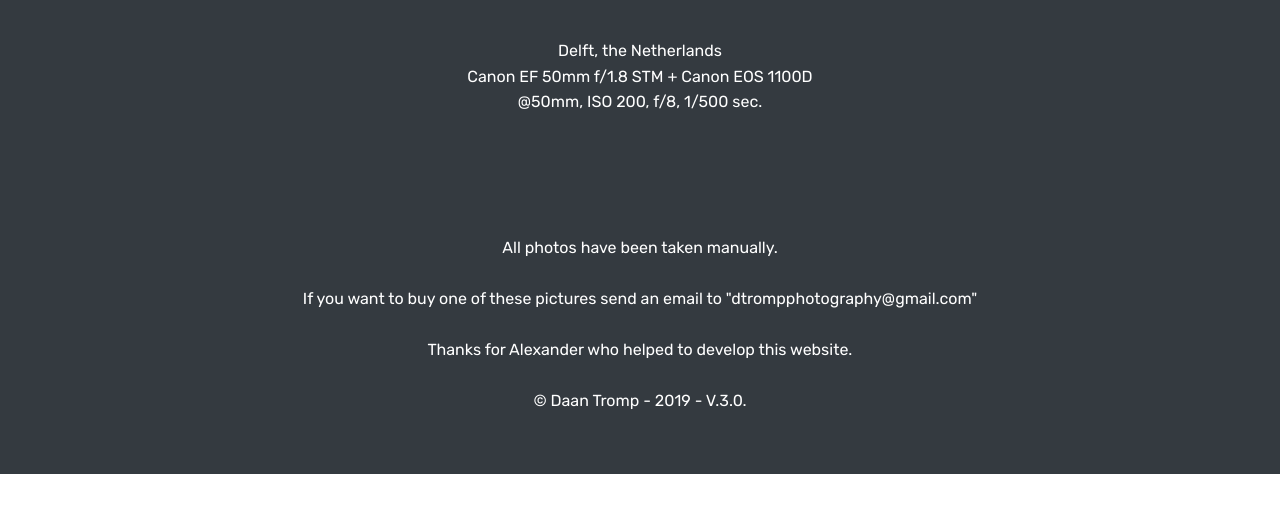
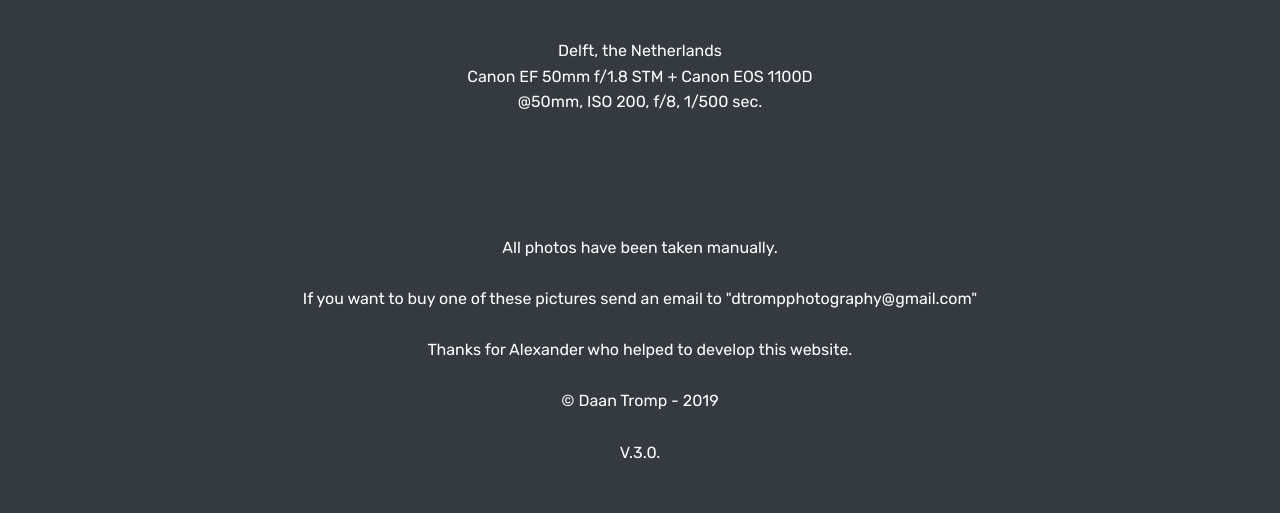
Before and after one commit to Alexanderettema/Daan-Foto-Website, a plain HTML site: page index.html in a window 1280 px wide. Shown: the part 11457-11970 px from the top of the page. Before the commit the page ends 11931 px from the top, so only its background shows below. Drawn offline with Linux system fonts and the light colour scheme.

Commit message:
Veranderen version

```diff
--- a/index.html
+++ b/index.html
@@ -278,7 +278,11 @@ Those moments will inspire me for the rest of my life.
 <div>Thanks for Alexander who helped to develop this website.
 </div>
 <BR />
-        <div>© Daan Tromp - 2019 - V.3.0.</div>
+        <div>© Daan Tromp - 2019</div>
+        <BR />
+        <div>
+          V.3.0.
+        </div>
         </div>
     </div>
   </div>
```
